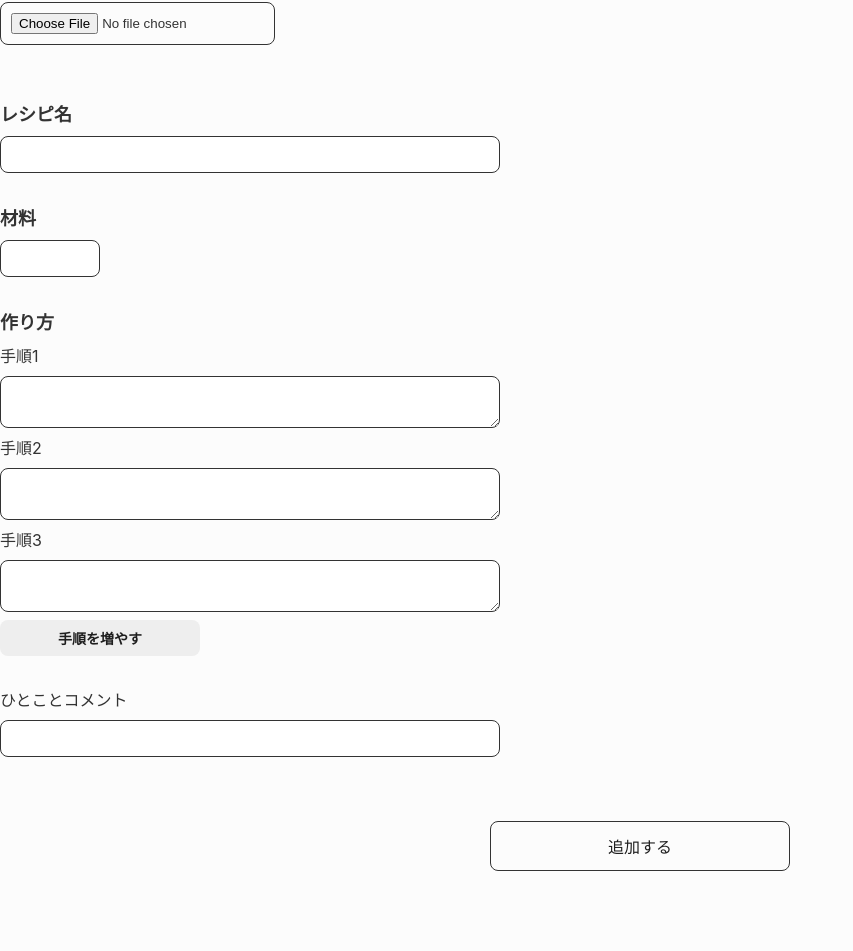
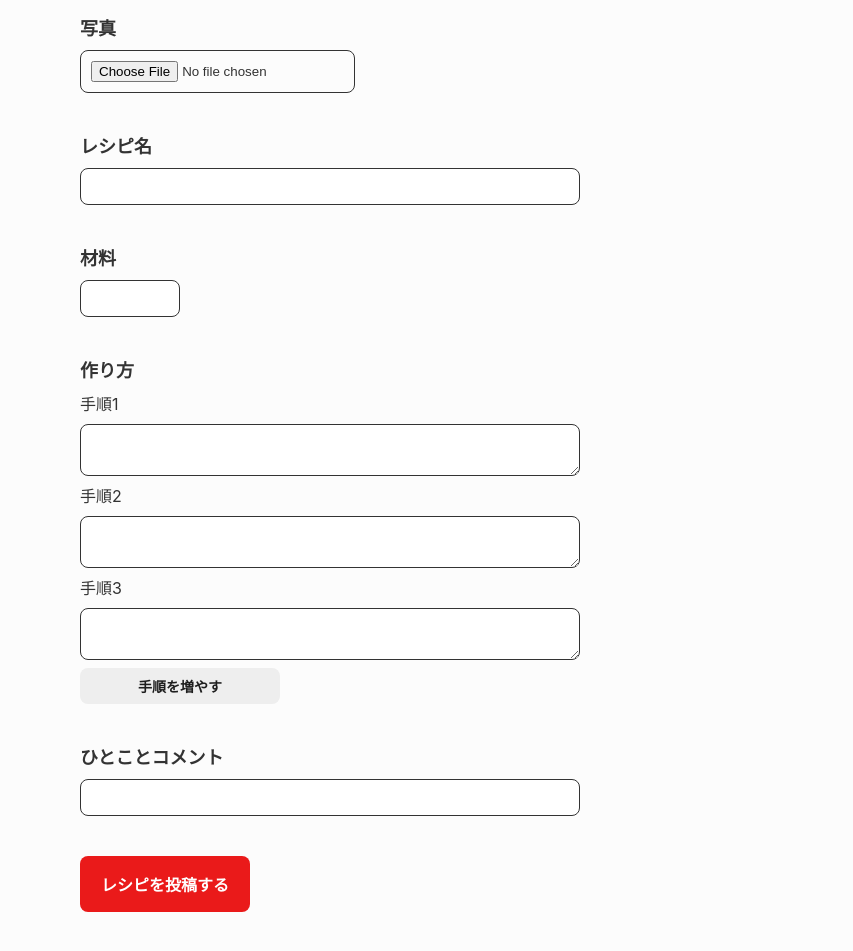
Before and after one commit to dadayama/recipe-app, a Next.js app: page /new-recipe in a window 1280 px wide. Shown: the part 129-1080 px from the top of the page, without its empty margins (0-853 px from the left). Before the commit the page ends 1000 px from the top, so only its background shows below. Built offline with nearby package versions, Linux system fonts and the light colour scheme; no server answers.

Commit message:
style: フォームのスタイル調整

```diff
--- a/app/globals.scss
+++ b/app/globals.scss
@@ -13,14 +13,15 @@
   --gray-200: #ebebeb;
   --gray-300: #d9d9d9;
   --gray-400: #8e8e8e;
+  --accent: #ea1a1a;
 
   /* font-size */
-  --font-xs: 12px;
-  --font-s: 14px;
-  --font-m: 16px;
-  --font-l: 24px;
-  --font-xl: 32px;
-  --font-2xl: 40px;
+  --font-xs: 0.75rem;
+  --font-s: 0.875rem;
+  --font-m: 1rem;
+  --font-l: 1.5rem;
+  --font-xl: 2rem;
+  --font-2xl: 2.5rem;
 
   /* spacing */
   --spacing-0: 0;
--- a/components/Form/Form.module.scss
+++ b/components/Form/Form.module.scss
@@ -1,10 +1,20 @@
 /*入力フォーム*/
 .formWrap {
+  padding-inline: 80px;
+  padding-block: 80px;
   margin-inline: auto;
+  display: grid;
+  gap: 40px;
+  @media screen and (width < 768px) {
+    padding-inline: 24px;
+  }
+}
+.formInner {
+  display: grid;
+  gap: 40px;
 }
 .inputField {
   width: 100%;
-  margin-top: var(--spacing-4);
   margin-inline: auto;
   input,
   textarea {
@@ -54,3 +64,23 @@
 .w500 {
   width: 100%;
 }
+.addButtonWrap {
+  button {
+    padding: 20px 20px 18px;
+    border-radius: 8px;
+    font-weight: bold;
+    cursor: pointer;
+    border: 1px solid;
+    display: block;
+    text-align: center;
+    transition: 0.3s;
+    background: var(--accent);
+    line-height: 1;
+    font-size: var(--font-m);
+    color: #fff;
+    border-color: transparent;
+    &:hover {
+      opacity: 0.6;
+    }
+  }
+}
--- a/components/Form/Form.tsx
+++ b/components/Form/Form.tsx
@@ -2,18 +2,19 @@
 
 import { useState, ChangeEvent, FormEvent } from 'react';
 import { collection, addDoc, serverTimestamp } from 'firebase/firestore';
-import styles from '@/components/Form/Form.module.scss';
-import { db, storage } from '@/lib/firebaseConfig';
 import { getDownloadURL, ref, uploadBytes } from 'firebase/storage';
 import { useRouter } from 'next/navigation';
 
+import styles from '@/components/Form/Form.module.scss';
+import { db, storage } from '@/lib/firebaseConfig';
+
 const Form = () => {
   const [imgUrl, setImgUrl] = useState<string | null>(null);
-  const [recipes, setRecipes] = useState<string>('');
-  const [ingredients, setIngredients] = useState<string>('');
+  const [recipes, setRecipes] = useState('');
+  const [ingredients, setIngredients] = useState('');
   const [steps, setSteps] = useState<string[]>([]);
-  const [stepCount, setStepCount] = useState<number>(3);
-  const [comments, setComments] = useState<string>('');
+  const [stepCount, setStepCount] = useState(3);
+  const [comments, setComments] = useState('');
   const router = useRouter();
 
   const handleStepChange = (
@@ -27,18 +28,17 @@ const Form = () => {
 
   const onFileUpload = (e: ChangeEvent<HTMLInputElement>) => {
     const file = e.target.files?.[0];
-    if (file) {
-      const storageRef = ref(storage, 'image/' + file.name);
-      uploadBytes(storageRef, file).then((snapshot) => {
-        getDownloadURL(storageRef).then((url) => setImgUrl(url));
-      });
-    } else {
-      console.error('No file selected');
-    }
+    if (!file) return console.error('No file selected');
+
+    const storageRef = ref(storage, `image/${file.name}`);
+    uploadBytes(storageRef, file)
+      .then(() => getDownloadURL(storageRef))
+      .then((url) => setImgUrl(url))
+      .catch((error) => console.error('File upload error:', error));
   };
 
   const handleAddStep = () => {
-    setStepCount(stepCount + 1);
+    setStepCount((prev) => prev + 1);
   };
 
   const onSubmit = async (e: FormEvent) => {
@@ -46,33 +46,36 @@ const Form = () => {
 
     try {
       const recipeRef = collection(db, 'recipes');
-
       const docRef = await addDoc(recipeRef, {
         slug: '',
         img: imgUrl,
         title: recipes,
-        ingredients: ingredients,
-        steps: steps,
-        comments: comments,
+        ingredients,
+        steps,
+        comments,
         createdAt: serverTimestamp(),
       });
-      console.log('document written with ID: ', docRef.id);
+      console.log('Document written with ID:', docRef.id);
       router.push('/');
       clearForm();
     } catch (error) {
-      console.log('Error adding document: ', error);
+      console.error('Error adding document:', error);
     }
   };
+
   const clearForm = () => {
     setRecipes('');
     setIngredients('');
-    setSteps(['', '', '']);
-    setImgUrl('');
+    setSteps(Array(stepCount).fill(''));
+    setImgUrl(null);
     setComments('');
   };
+
   return (
-    <>
+    <div className={styles.formWrap}>
       <form onSubmit={onSubmit}>
+        <div className={styles.formInner}>
+          {/* 写真 */}
           <div className={styles.inputField}>
             <label htmlFor='img' className={styles.fieldTitle}>
               写真
@@ -81,56 +84,65 @@ const Form = () => {
               type='file'
               name='img'
               id='img'
-            accept='.png ,.jpeg, .jpg'
+              accept='.png, .jpeg, .jpg'
               onChange={onFileUpload}
             />
-          <img src={imgUrl || undefined} />
+            {imgUrl && (
+              <div className={styles.preview}>
+                <img
+                  src={imgUrl}
+                  alt='アップロードされた写真のプレビュー'
+                  width={300}
+                />
               </div>
+            )}
+          </div>
+
+          {/* レシピ名 */}
           <div className={styles.inputField}>
             <label htmlFor='recipe' className={styles.fieldTitle}>
               レシピ名
             </label>
             <input
               type='text'
+              id='recipe'
               value={recipes}
-            onChange={(e) => {
-              setRecipes(e.target.value);
-            }}
-            id='recipe'
+              onChange={(e) => setRecipes(e.target.value)}
               autoComplete='off'
               className={styles.w500}
             />
           </div>
+
+          {/* 材料 */}
           <div className={styles.inputField}>
             <label htmlFor='ingredients' className={styles.fieldTitle}>
               材料
             </label>
             <input
+              type='text'
               id='ingredients'
-            type='text'
               value={ingredients}
-            onChange={(e) => {
-              setIngredients(e.target.value);
-            }}
+              onChange={(e) => setIngredients(e.target.value)}
               autoComplete='off'
               className={styles.w100}
             />
           </div>
+
+          {/* 作り方 */}
           <div className={styles.inputField}>
-          <div role='group' aria-labelledby='recipeLabel'>
-            <p id='recipeLabel' className={styles.fieldTitle}>
+            <div role='group' aria-labelledby='stepsLabel'>
+              <p id='stepsLabel' className={styles.fieldTitle}>
                 作り方
               </p>
               {[...Array(stepCount)].map((_, index) => (
                 <div className={styles.stepsContent} key={index}>
-                <label htmlFor='recipeStep'>手順{index + 1}</label>
+                  <label htmlFor={`step-${index}`}>手順{index + 1}</label>
                   <textarea
-                  name='recipe1'
-                  id='recipeStep'
+                    id={`step-${index}`}
+                    value={steps[index] || ''}
                     onChange={(e) => handleStepChange(e, index)}
-                  value={steps[index]}
                     className={styles.w500}
-                ></textarea>
+                  />
                 </div>
               ))}
             </div>
@@ -140,23 +152,29 @@ const Form = () => {
               </button>
             </div>
           </div>
+
+          {/* コメント */}
           <div className={styles.inputField}>
-          <label htmlFor='comment'>ひとことコメント</label>
+            <label htmlFor='comment' className={styles.fieldTitle}>
+              ひとことコメント
+            </label>
             <input
               type='text'
-            name='comment'
               id='comment'
+              value={comments}
               onChange={(e) => setComments(e.target.value)}
-            value={comments}
               autoComplete='off'
               className={styles.w500}
             />
           </div>
-        <div className={styles.addBtn}>
-          <button type='submit'>追加する</button>
+
+          {/* 追加ボタン */}
+          <div className={styles.addButtonWrap}>
+            <button type='submit'>レシピを投稿する</button>
+          </div>
         </div>
       </form>
-    </>
+    </div>
   );
 };
 
```
Also changed, not shown: components/RecipeCard/RecipeCard.tsx (+5 -3 lines). Lines whose indentation alone changed are shown as unchanged.
